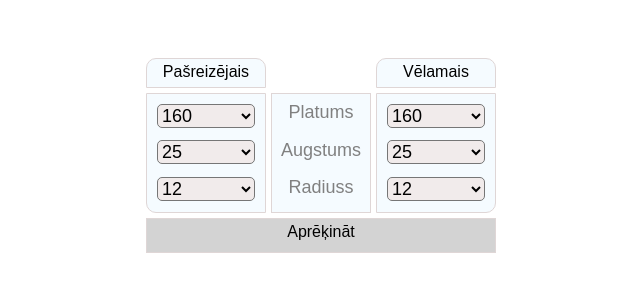
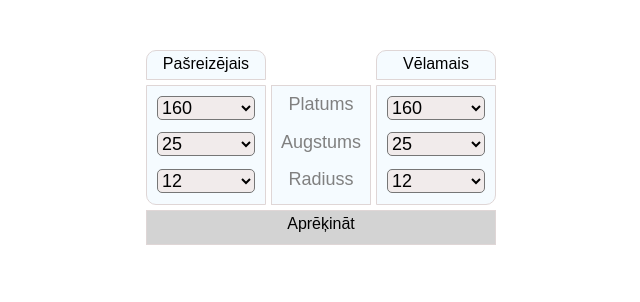
Before and after one commit to pranaitis-m/wheelsize, a plain HTML site: page index.html in a window 1280 px wide. Shown: the whole page, without its empty margins (319-959 px from the left). Drawn offline with Linux system fonts and the light colour scheme.

Commit message:
Update index.css

```diff
--- a/index.css
+++ b/index.css
@@ -1,7 +1,6 @@
-@media only screen and (max-width: 400px) {
- /* .container {
-  padding: 0;
- } */
+body{
+ padding: 0;
+ margin: 0;
 }
 .layout {
  max-width: 100%;
```
